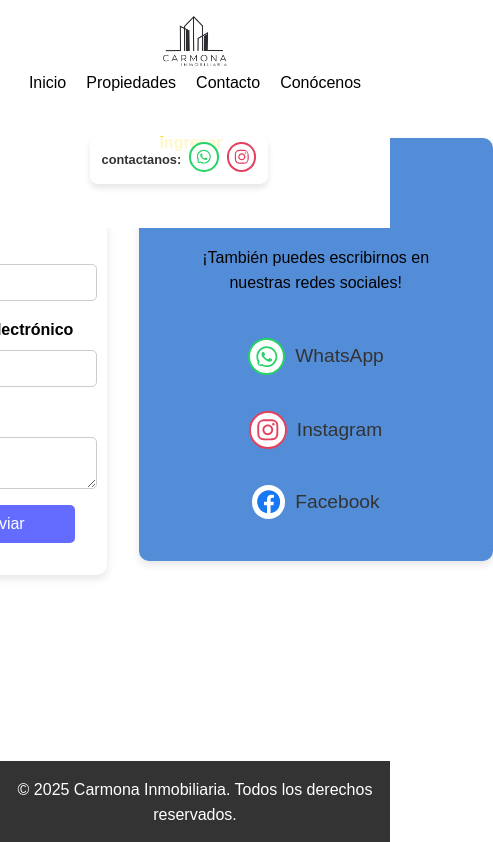
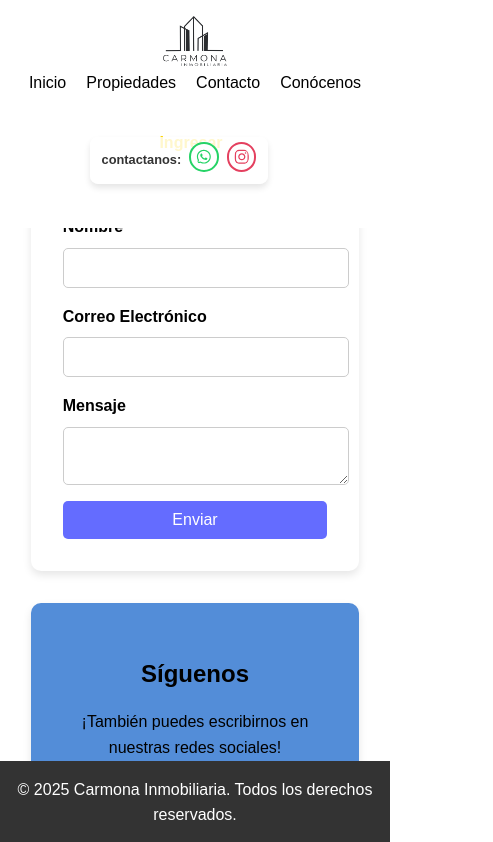
Before and after one commit to kevin2003H/inmobiliaria-, a React (Vite) app: page /contact in a window 390 px wide. Shown: the top 842 px of the page, 493 px wide, since content can reach past the window. Built offline with nearby package versions, Linux system fonts and the light colour scheme.

Commit message:
ahora si ultimo commit antes de entrega

```diff
--- a/src/index.css
+++ b/src/index.css
@@ -688,6 +688,74 @@ header nav .login:hover {
   background: rgba(10, 10, 10, 0.50);
 }
 
+@media (max-width: 768px) {
+  .contact-container {
+    flex-direction: column; /* Apila el formulario y redes sociales */
+    padding: 2rem;
+  }
+
+  .contact-form,
+  .contact-social {
+    width: 100%; /* Ocupar todo el ancho disponible */
+    padding: 1.5rem;
+  }
+
+  .social-icons a {
+    width: 100%; /* Ajusta los botones a pantalla completa */
+  }
+}
+
+@media (max-width: 480px) {
+  .contact-container {
+    padding: 1.5rem; /* Reducir padding */
+  }
+
+  .contact-form,
+  .contact-social {
+    padding: 1rem; /* Hacerlo más compacto */
+  }
+
+  .contact-form input,
+  .contact-form textarea {
+    font-size: 1rem; /* Asegurar buena lectura */
+  }
+
+  .social-icons a {
+    font-size: 1rem; /* Ajustar tamaño del texto */
+    padding: 8px 15px; /* Reducir padding de los botones */
+  }
+}
+
+
+@media (max-width: 1024px) {
+  .contact-container {
+    flex-direction: column; /* Se apilan los elementos */
+    padding: 3rem;
+  }
+
+  .contact-form,
+  .contact-social {
+    width: 90%; /* Reducir el ancho para centrar los elementos */
+    padding: 2rem;
+  }
+
+  .social-icons a {
+    width: 80%; /* Ajuste ligero en el ancho */
+  }
+}
+
+
+@media (min-width: 1200px) {
+  .contact-container {
+    max-width: 1200px;
+    padding: 4rem;
+  }
+
+  .contact-form,
+  .contact-social {
+    padding: 3rem;
+  }
+}
 
 
 /* ****************************************about************************************************/
```
